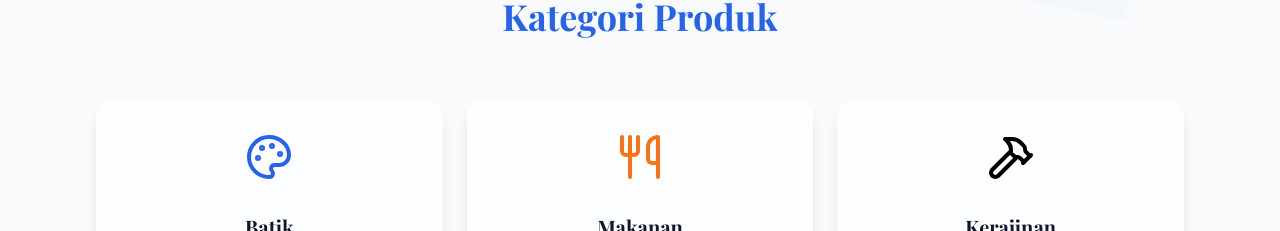
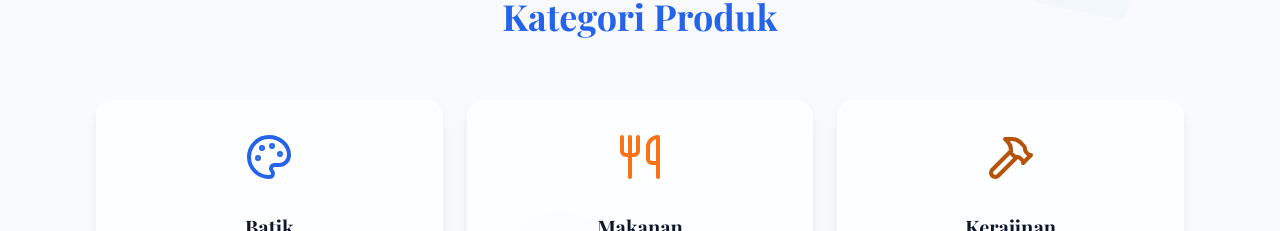
Before and after one commit to briellaYourBae/LegacyTrace, a React (Vite) app: page / in a window 1280 px wide. Shown: the part 1320-1551 px from the top of the page. Built offline with nearby package versions, Linux system fonts and the light colour scheme.

Commit message:
icon kerajinan

```diff
--- a/src/pages/Home.tsx
+++ b/src/pages/Home.tsx
@@ -40,7 +40,7 @@ export const Home = () => {
   const categories = [
     { icon: <Palette className="w-12 h-12 mb-4 text-edu-blue" />, name: 'Batik', desc: 'Pola batik tulis tradisional' },
     { icon: <Utensils className="w-12 h-12 mb-4 text-action-orange" />, name: 'Makanan', desc: 'Kuliner lokal autentik' },
-    { icon: <Hammer className="w-12 h-12 mb-4 text-brown-primary" />, name: 'Kerajinan', desc: 'Artefak budaya buatan tangan' },
+    { icon: <Hammer className="w-12 h-12 mb-4 text-amber-700" />, name: 'Kerajinan', desc: 'Artefak budaya buatan tangan' },
     { icon: <Scissors className="w-12 h-12 mb-4 text-purple-500" />, name: 'Tenun', desc: 'Tenunan tekstil rumit' },
     { icon: <Coffee className="w-12 h-12 mb-4 text-growth-green" />, name: 'Gerabah', desc: 'Kreasi keramik artisan' },
     { icon: <Leaf className="w-12 h-12 mb-4 text-green-600" />, name: 'Herbal', desc: 'Produk kesehatan tradisional' }
```
